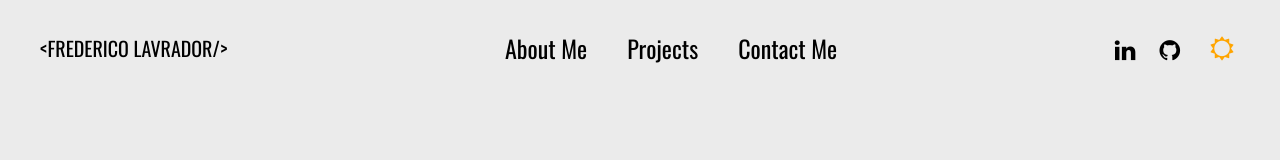
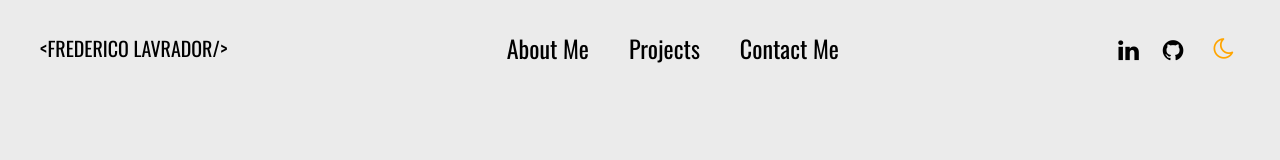
Before and after one commit to frederico-lavrador/Portfolio-Frederico, a React (Vite) app: page / in a window 1280 px wide. Shown: the top 160 px of the page. Built offline with nearby package versions, Linux system fonts and the light colour scheme.

Commit message:
feat: created light/dark theme CSS

```diff
--- a/src/App.jsx
+++ b/src/App.jsx
@@ -1,11 +1,14 @@
 import { Outlet } from 'react-router-dom';
 import Header from './components/Header';
+import { ThemeProvider } from './contexts/ThemeContext'
 
 function App() {
 	return (
 		<>
-			<Header />
-			<Outlet/>
+			<ThemeProvider>
+				<Header />
+				<Outlet />
+			</ThemeProvider>
 		</>
 	);
 }
--- /dev/null
+++ b/src/Themes/dark_theme.css
@@ -0,0 +1,21 @@
+body {
+    background-color: #222222;
+	color: #ebebeb;
+}
+
+.header__logo a {
+	color: #ebebeb;
+}
+
+.header__navbar a {
+	color:#ebebeb;
+}
+
+.header__socials i {
+	color: #ebebeb;
+}
+
+.header__LightDarkBtn button {
+	color: #ebebeb;
+	background: #222222;
+}
--- /dev/null
+++ b/src/Themes/light_theme.css
@@ -0,0 +1,9 @@
+body {
+    background-color: #ebebeb;
+    color: #000000;
+}
+
+.header__LightDarkBtn button {
+	color: #ffa500;
+	background: #ebebeb;
+}
--- a/src/components/ThemeToggle.jsx
+++ b/src/components/ThemeToggle.jsx
@@ -1,12 +1,19 @@
+import { useTheme } from '../contexts/ThemeContext'
+
 function ThemeToggle() {
 
-    return (
-			<div className='header__LightDarkBtn'>
-				<button>
+	const { darkMode, toggleTheme } = useTheme();
+
+	return (
+		<div className='header__LightDarkBtn'>
+			<button onClick={toggleTheme}>
+				{darkMode ?
 					<i className='fa fa-sun-o' aria-hidden='true'></i>
-				</button>
-			</div>
-		);
+					:
+					<i className='fa fa-moon-o' aria-hidden='true'></i>}
+			</button>
+		</div>
+	);
 
 }
 
--- a/src/index.css
+++ b/src/index.css
@@ -1,7 +1,7 @@
 @import url('https://fonts.googleapis.com/css2?family=Oswald:wght@200..700&display=swap'); /** This is the Header / Footer Font */
 @import url('https://fonts.googleapis.com/css2?family=Abel&display=swap'); /** This is the Body Font */
 
-* {
+body {
 	background-color: #ebebeb;
 	/* border: 1px solid green; */
 }
@@ -82,5 +82,6 @@
 	cursor: pointer;
 	font-size: 1.5rem;
 	border: none;
-	color: orange;
+	color: #ffa500;
+	background: #ebebeb;
 }
```
